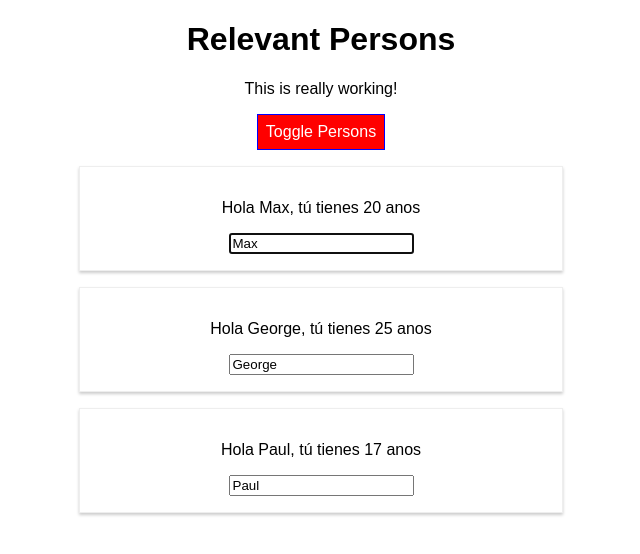
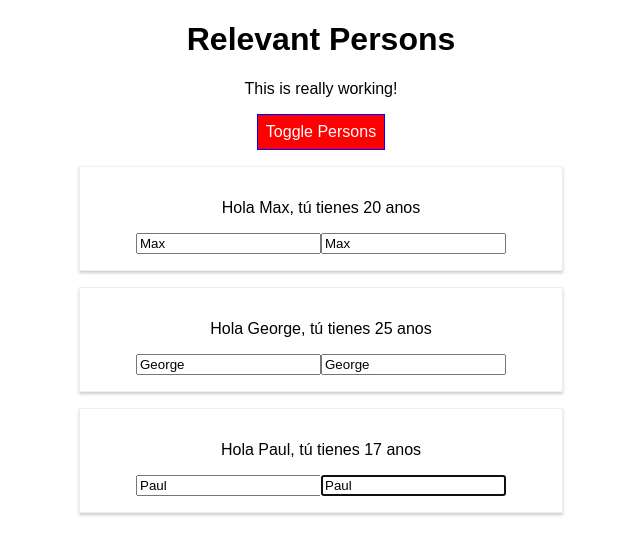
Before and after one commit to MrTuts/react-16-complete-guide, a React app: page / in a window 1280 px wide. Both pictures are taken after a click on the button "Toggle Persons". Shown: the top 554 px of the page, without its empty margins (319-959 px from the left). Built offline with nearby package versions, Linux system fonts and the light colour scheme.

Commit message:
[Interesting] pass ref through HOC

```diff
--- a/src/components/Persons/Person/Person.js
+++ b/src/components/Persons/Person/Person.js
@@ -8,13 +8,15 @@ class Person extends Component {
   constructor(props) {
     super(props);
 
-    this.inputElement = null;
+    this.inputElement = null; //old way
+    this.inputElement2 = React.createRef(); //new way
   }
 
-  componentDidMount() {
-    if (this.props.position === 0) {
-      this.inputElement.focus();
-    }
+  componentDidMount() {}
+
+  focusInput() {
+    //this.inputElement.focus(); //oldWay
+    this.inputElement2.current.focus(); //newWay
   }
 
   render() {
@@ -33,6 +35,12 @@ class Person extends Component {
           onChange={props.change}
           value={props.name}
         />
+        <input
+          ref={this.inputElement2}
+          type="text"
+          onChange={props.change}
+          value={props.name}
+        />
       </React.Fragment>
     );
   }
--- a/src/components/Persons/Persons.js
+++ b/src/components/Persons/Persons.js
@@ -2,10 +2,20 @@ import React, { Component } from 'react';
 import Person from './Person/Person';
 
 class Persons extends Component {
+  constructor(props) {
+    super(props);
+
+    this.lastPersonRef = React.createRef();
+  }
+
+  componentDidMount() {
+    this.lastPersonRef.current.focusInput();
+  }
+
   render() {
     return this.props.persons.map(({ name, age, id }, index) => (
-      //will only work in production build
       <Person
+        ref={this.lastPersonRef}
         position={index}
         name={name}
         age={age}
--- a/src/hoc/withClass.js
+++ b/src/hoc/withClass.js
@@ -9,15 +9,25 @@ import React, { Component } from 'react';
 // };
 
 const withClass = (WrappedComponent, className) => {
-  return class extends Component {
+  const WithClass = class extends Component {
     render() {
       return (
         <div className={className}>
-          <WrappedComponent {...this.props} />
+          <WrappedComponent
+            ref={this.props.forwardedRef} // pass the ref as prop
+            {...this.props}
+          />
         </div>
       );
     }
   };
+
+  /*
+    pass ref of the WrappedComponent as props to WithClass
+  */
+  return React.forwardRef((props, ref) => {
+    return <WithClass {...props} forwardedRef={ref} />;
+  });
 };
 
 export default withClass;
```
